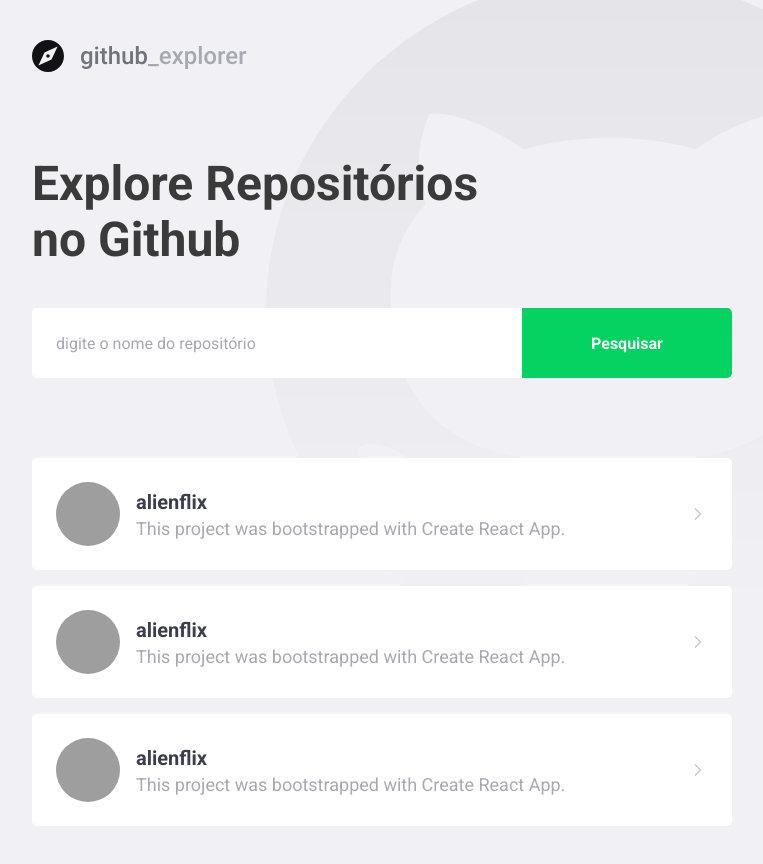
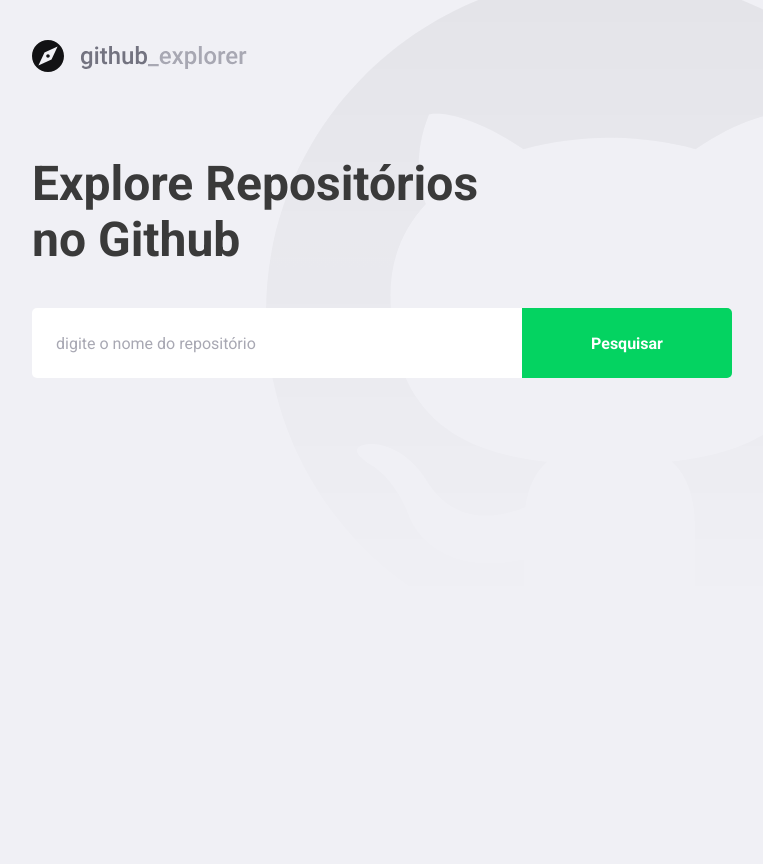
Before and after one commit to ChrisFrontDev/fictional-journey, a React (Create React App) app: page / in a window 1280 px wide. Shown: the whole page, without its empty margins (148-911 px from the left). After the commit the page ends 800 px from the top, so only its background shows below. Built offline with nearby package versions, Linux system fonts and the light colour scheme; grey boxes are pictures that could not be loaded.

Commit message:
Conectando a Api

```diff
--- a/package.json
+++ b/package.json
@@ -10,6 +10,7 @@
     "@types/node": "^12.0.0",
     "@types/react": "^16.9.0",
     "@types/react-dom": "^16.9.0",
+    "axios": "^0.19.2",
     "feather-icons": "^4.28.0",
     "polished": "^3.6.2",
     "react": "^16.13.1",
--- a/src/pages/Dashboard/index.tsx
+++ b/src/pages/Dashboard/index.tsx
@@ -1,63 +1,69 @@
-import React from 'react';
+import React, { useState, FormEvent } from 'react';
+import { FiChevronRight } from 'react-icons/fi';
+import api from '../../services/api';
 
-import { FiChevronRight } from 'react-icons/fi';
 import logoImg from '../../assets/logo.svg';
 
 import { Title, Form, Repositories } from './styles';
 
+interface Repository {
+  full_name: string;
+  description: string;
+  owner: {
+    login: string;
+    avatar_url: string;
+  };
+}
+
 const Dashboard: React.FC = () => {
+  const [newRepo, setNewRepo] = useState('');
+
+  const [repositories, setRepositories] = useState<Repository[]>([]);
+
+  async function handleAddRepository(
+    event: FormEvent<HTMLFormElement>,
+  ): Promise<void> {
+    event.preventDefault();
+
+    const response = await api.get<Repository>(`repos/${newRepo}`);
+
+    const repository = response.data;
+
+    setRepositories([...repositories, repository]);
+
+    setNewRepo('');
+  }
+
   return (
     <>
       <img src={logoImg} alt="Github Explorer" />
       <Title>Explore Repositórios no Github</Title>
 
-      <Form>
-        <input placeholder="digite o nome do repositório" />
+      <Form onSubmit={handleAddRepository}>
+        <input
+          placeholder="digite o nome do repositório"
+          value={newRepo}
+          onChange={(e) => setNewRepo(e.target.value)}
+        />
         <button type="submit">Pesquisar</button>
       </Form>
 
       <Repositories>
-        <a href="teste">
+        {repositories.map((repository) => (
+          <a key={repository.full_name} href="teste">
             <img
-            src="https://avatars3.githubusercontent.com/u/16647635?s=460&u=a837b1f8a6957abbcd2309da28a04963a263a44b&v=4"
-            alt="Christian Santos"
+              src={repository.owner.avatar_url}
+              alt={repository.owner.login}
             />
 
             <div>
-            <strong>alienflix</strong>
-            <p>This project was bootstrapped with Create React App.</p>
+              <strong>{repository.full_name}</strong>
+              <p>{repository.description}</p>
             </div>
 
             <FiChevronRight size="20" />
           </a>
-
-        <a href="teste">
-          <img
-            src="https://avatars3.githubusercontent.com/u/16647635?s=460&u=a837b1f8a6957abbcd2309da28a04963a263a44b&v=4"
-            alt="Christian Santos"
-          />
-
-          <div>
-            <strong>alienflix</strong>
-            <p>This project was bootstrapped with Create React App.</p>
-          </div>
-
-          <FiChevronRight size="20" />
-        </a>
-
-        <a href="teste">
-          <img
-            src="https://avatars3.githubusercontent.com/u/16647635?s=460&u=a837b1f8a6957abbcd2309da28a04963a263a44b&v=4"
-            alt="Christian Santos"
-          />
-
-          <div>
-            <strong>alienflix</strong>
-            <p>This project was bootstrapped with Create React App.</p>
-          </div>
-
-          <FiChevronRight size="20" />
-        </a>
+        ))}
       </Repositories>
     </>
   );
--- a/src/pages/Dashboard/styles.ts
+++ b/src/pages/Dashboard/styles.ts
@@ -74,7 +74,8 @@
     }
 
     div {
-      margin-left: 16px;
+      margin: 0 16px;
+      flex: 1;
 
       strong {
         font-size: 20px;
--- /dev/null
+++ b/src/services/api.ts
@@ -0,0 +1,7 @@
+import axios from 'axios';
+
+const api = axios.create({
+  baseURL: 'https://api.github.com',
+});
+
+export default api;
```
Also changed, not shown: .eslintrc.json, 1 other file (tests, documents, lock files or other folders). Lines whose indentation alone changed are shown as unchanged.
